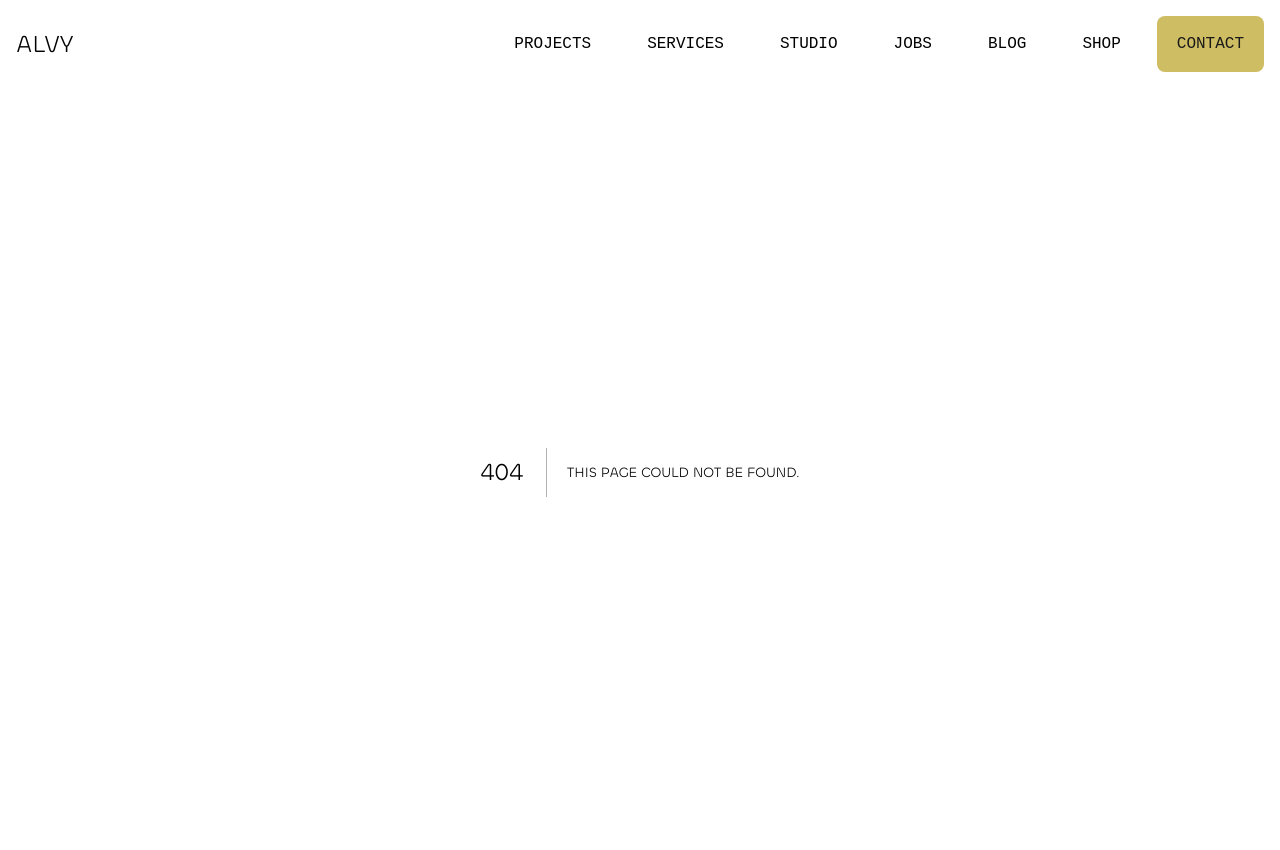
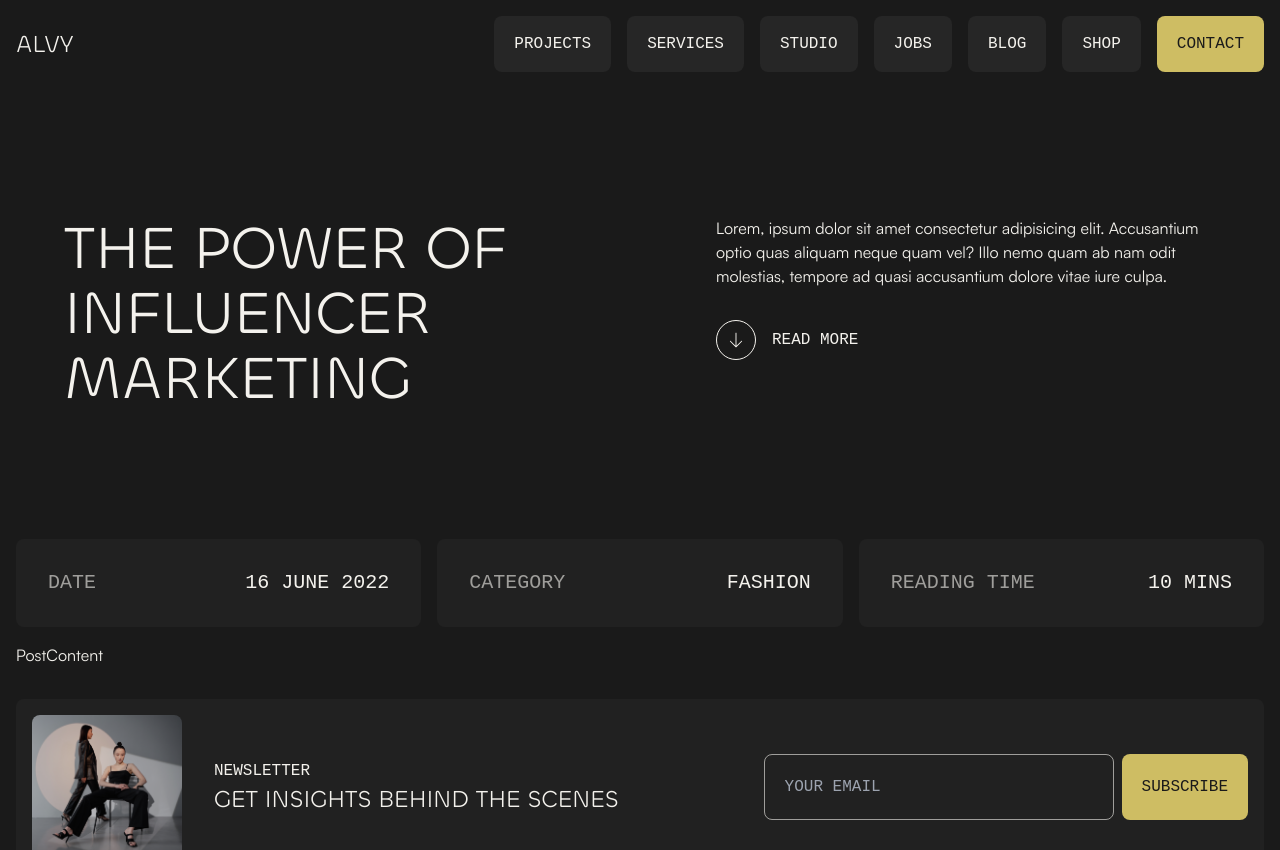
Before and after one commit to ubong-s/alvy, a Next.js app: page /blog/1 in a window 1280 px wide. Before the commit this address had no page. Shown: the top 850 px of the page. Built offline with nearby package versions, Linux system fonts and the light colour scheme.

Commit message:
completed blog post intro styling

```diff
--- /dev/null
+++ b/app/(routes)/blog/[slug]/components/post-content.tsx
@@ -0,0 +1,3 @@
+export const PostContent = () => {
+  return <div>PostContent</div>;
+};
--- /dev/null
+++ b/app/(routes)/blog/[slug]/components/post-intro.tsx
@@ -0,0 +1,46 @@
+import { ButtonLink } from '@/components/ui';
+
+export const PostIntro = () => {
+  return (
+    <div>
+      {/* Heading */}
+      <div className='flex flex-col gap-8 py-8 md:p-8 lg:flex-row lg:items-start lg:justify-between lg:p-12 lg:gap-12 lg:py-20 xl:gap-20  xl:py-32'>
+        <h2 className='text-4xl lg:leading-[65px] lg:text-[55px] xl:text-[60px] 2xl:text-[65px]'>
+          The power of influencer marketing
+        </h2>
+
+        <div className='max-w-[500px]'>
+          <p className='text-base mb-8'>
+            Lorem, ipsum dolor sit amet consectetur adipisicing elit.
+            Accusantium optio quas aliquam neque quam vel? Illo nemo quam ab nam
+            odit molestias, tempore ad quasi accusantium dolore vitae iure
+            culpa.
+          </p>
+          <ButtonLink href='#content' text='Read More' arrowDown />
+        </div>
+      </div>
+
+      {/* Meta */}
+
+      <div className='flex flex-col gap-4 font-roboto-mono  uppercase md:flex-row '>
+        {/* Date */}
+        <div className='flex items-center justify-between p-4 text-sm flex-1  bg-cod-gray-2  lg:text-base lg:p-8'>
+          <p className='text-t-gray'>Date</p>
+          <p>16 June 2022</p>
+        </div>
+
+        {/* Category */}
+        <div className='flex items-center justify-between p-4 text-sm flex-1  bg-cod-gray-2  lg:text-base lg:p-8'>
+          <p className='text-t-gray'>Category</p>
+          <p>Fashion</p>
+        </div>
+
+        {/* Reading Time */}
+        <div className='flex items-center justify-between p-4 text-sm flex-1  bg-cod-gray-2  lg:text-base lg:p-8'>
+          <p className='text-t-gray'>Reading Time</p>
+          <p>10 mins</p>
+        </div>
+      </div>
+    </div>
+  );
+};
--- /dev/null
+++ b/app/(routes)/blog/[slug]/page.tsx
@@ -0,0 +1,16 @@
+import { PostList, SubscriptionForm } from '@/components/ui';
+import { PostIntro } from './components/post-intro';
+import { PostContent } from './components/post-content';
+
+const SinglePostPage = () => {
+  return (
+    <div className='grid gap-4 py-4'>
+      <PostIntro />
+      <PostContent />
+      <PostList />
+      <SubscriptionForm />
+    </div>
+  );
+};
+
+export default SinglePostPage;
--- a/components/ui/subscription-form.tsx
+++ b/components/ui/subscription-form.tsx
@@ -1,31 +1,34 @@
-import Image from "next/image";
+import Image from 'next/image';
 
 export const SubscriptionForm = () => {
   return (
-    <section className="flex flex-col gap-4 rounded-lg bg-cod-gray-2 p-4 lg:flex-row lg:justify-between lg:items-center">
-      <div className="flex items-center gap-8">
+    <section className='flex flex-col gap-4 rounded-lg bg-cod-gray-2 p-4 lg:flex-row lg:justify-between lg:items-center'>
+      <div className='flex items-center gap-8'>
         <Image
-          src="/images/noise.png"
-          alt="sub"
+          src='/images/noise.png'
+          alt='sub'
           width={150}
           height={100}
-          className="rounded-lg "
+          className='rounded-lg '
         />
         <div>
-          <h2 className="font-roboto-mono">NewsLetter</h2>
-          <p className="font-chillax text-lg uppercase lg:text-2xl">
+          <h2 className='font-roboto-mono'>NewsLetter</h2>
+          <p className='font-chillax text-lg uppercase lg:text-2xl'>
             Get Insights behind the scenes
           </p>
         </div>
       </div>
 
-      <form className="flex gap-2">
+      <form className='flex gap-2'>
         <input
-          type="email"
-          placeholder="Your email"
-          className="uppercase font-roboto-mono p-5 bg-transparent text-white rounded-lg border border-t-gray outline-none flex-grow lg:w-[350px]"
+          type='email'
+          placeholder='Your email'
+          className='uppercase font-roboto-mono p-5 bg-transparent text-white rounded-lg border border-t-gray outline-none flex-grow lg:w-[350px]'
         />
-        <button className="p-5 rounded-lg bg-sundance text-cod-gray uppercase font-roboto-mono">
+        <button
+          type='submit'
+          className='p-5 rounded-lg bg-sundance text-cod-gray uppercase font-roboto-mono'
+        >
           Subscribe
         </button>
       </form>
```
